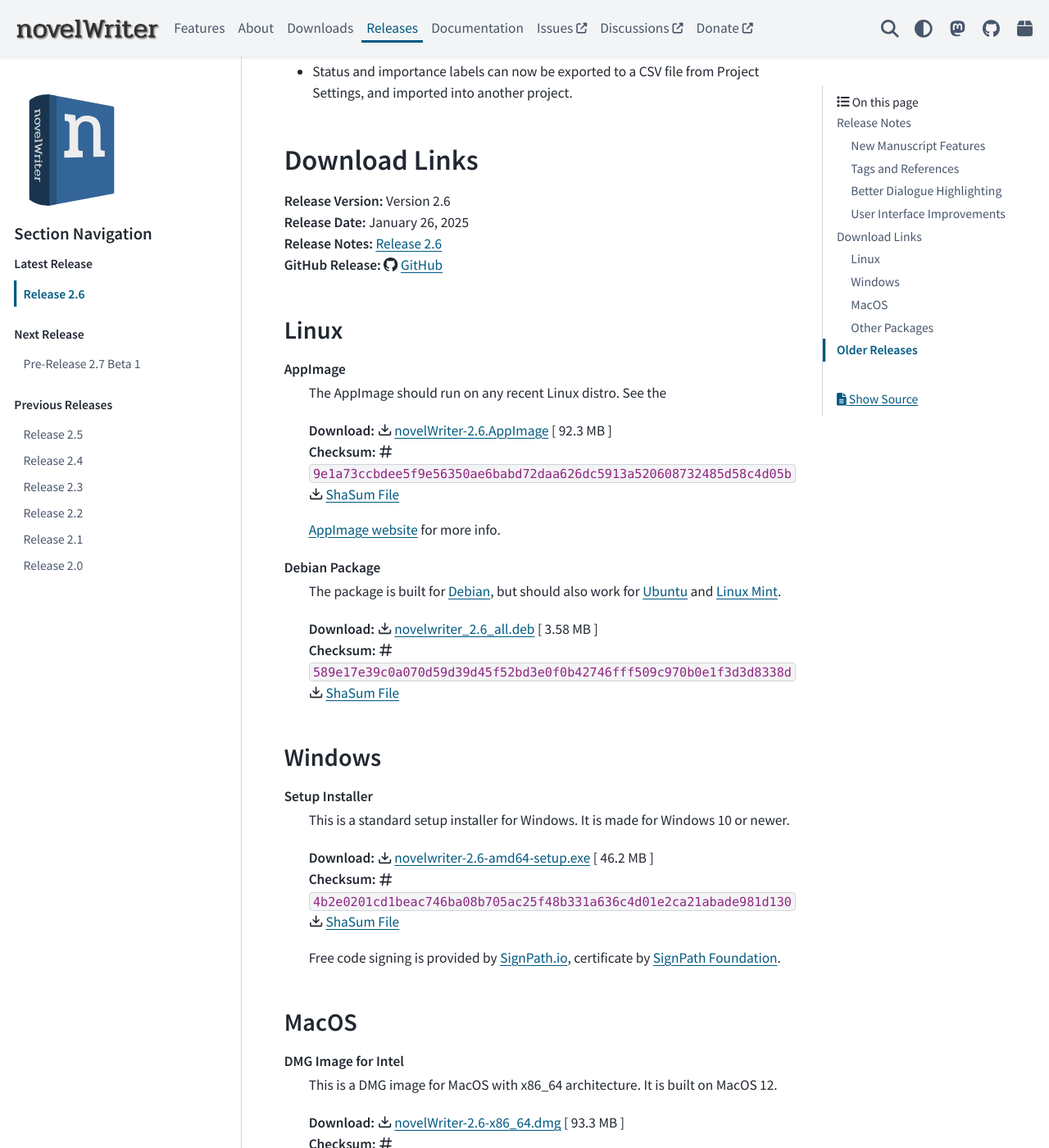
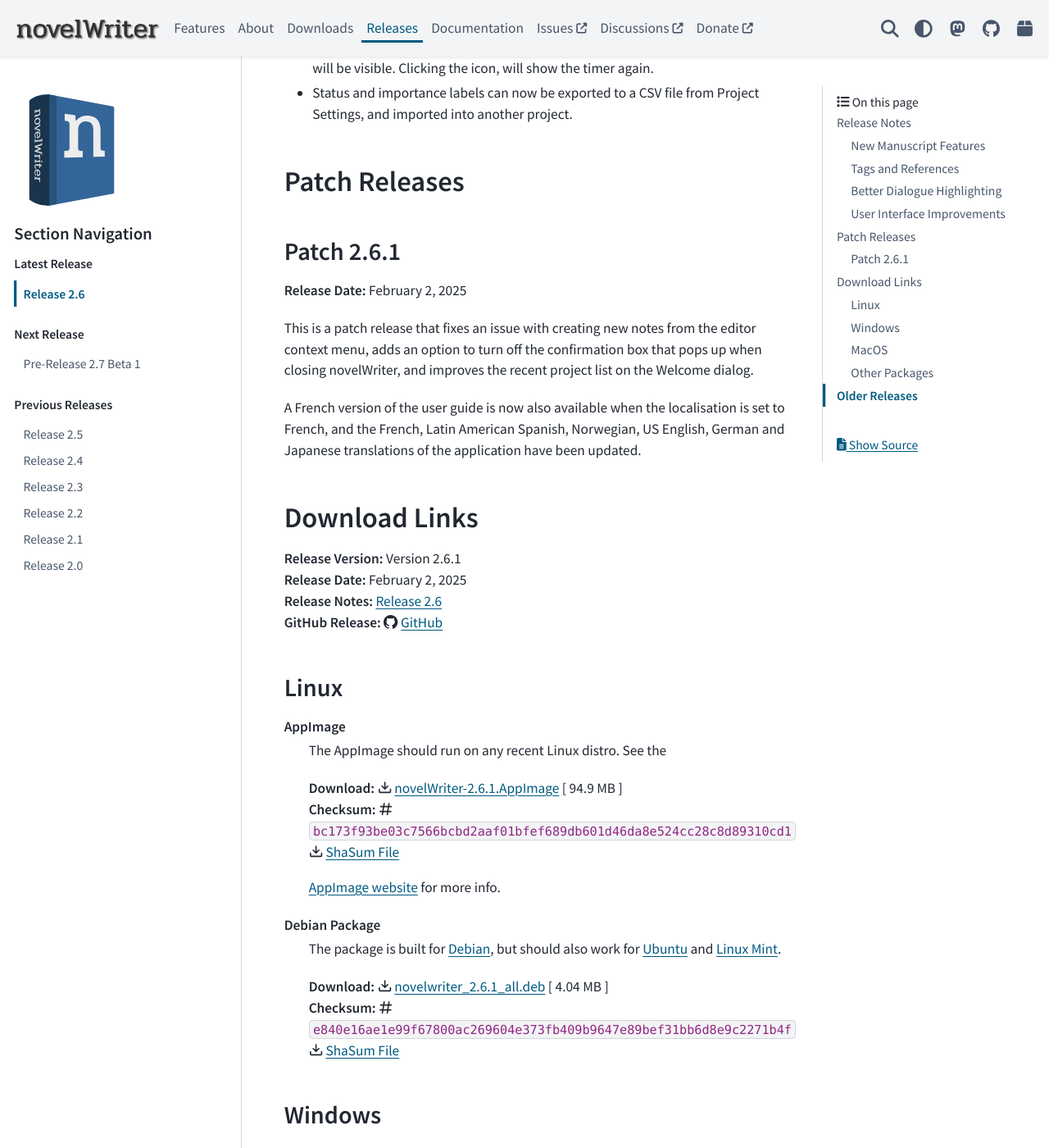
Before and after one commit to vkbo/novelWriter.io, a Sphinx documentation site: the page built from source/releases/release_2_6.rst, in a window 1280 px wide and 1400 px high, scrolled down 3559 px. Shown: the whole window at 82% size. Built offline with Sphinx 7.4.7 and the PyData theme 0.15.4, drawn with Linux system fonts in a browser that asks for light colours; some of the changed text lies outside the part shown.

Commit message:
Release 2.6.1

```diff
--- a/source/docs/index.rst
+++ b/source/docs/index.rst
@@ -4,9 +4,9 @@
 Documentation
 *************
 
-| **Release Version:** 2.6
-| **Release Date:** Sunday, 26 January 2025
-| **Docs Updated:** Sunday, 26 January 2025
+| **Release Version:** 2.6.1
+| **Release Date:** Sunday, 2 February 2025
+| **Docs Updated:** Sunday, 2 February 2025
 
 **PDF:** :download:`novelWriter-2.6.pdf <../about/novelWriter-2.6.pdf>` [ :ref:`Older Versions <main_about_docs>` ]
 
--- a/source/generated/download_release.rst
+++ b/source/generated/download_release.rst
@@ -6,10 +6,10 @@
 .. _SignPath.io: https://about.signpath.io/
 .. _SignPath Foundation: https://signpath.org/
 
-| **Release Version:** Version 2.6
-| **Release Date:** January 26, 2025
+| **Release Version:** Version 2.6.1
+| **Release Date:** February 2, 2025
 | **Release Notes:** :ref:`main_release_2_6`
-| **GitHub Release:** :octicon:`mark-github` `GitHub <https://github.com/vkbo/novelWriter/releases/tag/v2.6>`__
+| **GitHub Release:** :octicon:`mark-github` `GitHub <https://github.com/vkbo/novelWriter/releases/tag/v2.6.1>`__
 
 Linux
 -----
@@ -17,16 +17,16 @@
 **AppImage**
    The AppImage should run on any recent Linux distro. See the
 
-   | **Download:** :octicon:`download` `novelWriter-2.6.AppImage <https://github.com/vkbo/novelWriter/releases/download/v2.6/novelWriter-2.6.AppImage>`__ [ 92.3 MB ]
-   | **Checksum:** :octicon:`hash` ``9e1a73ccbdee5f9e56350ae6babd72daa626dc5913a520608732485d58c4d05b`` :octicon:`download` `ShaSum File <https://github.com/vkbo/novelWriter/releases/download/v2.6/novelWriter-2.6.AppImage.sha256>`__
+   | **Download:** :octicon:`download` `novelWriter-2.6.1.AppImage <https://github.com/vkbo/novelWriter/releases/download/v2.6.1/novelWriter-2.6.1.AppImage>`__ [ 94.9 MB ]
+   | **Checksum:** :octicon:`hash` ``bc173f93be03c7566bcbd2aaf01bfef689db601d46da8e524cc28c8d89310cd1`` :octicon:`download` `ShaSum File <https://github.com/vkbo/novelWriter/releases/download/v2.6.1/novelWriter-2.6.1.AppImage.sha256>`__
 
    `AppImage website`_ for more info.
 
 **Debian Package**
    The package is built for Debian_, but should also work for Ubuntu_ and `Linux Mint`_.
 
-   | **Download:** :octicon:`download` `novelwriter_2.6_all.deb <https://github.com/vkbo/novelWriter/releases/download/v2.6/novelwriter_2.6_all.deb>`__ [ 3.58 MB ]
-   | **Checksum:** :octicon:`hash` ``589e17e39c0a070d59d39d45f52bd3e0f0b42746fff509c970b0e1f3d3d8338d`` :octicon:`download` `ShaSum File <https://github.com/vkbo/novelWriter/releases/download/v2.6/novelwriter_2.6_all.deb.sha256>`__
+   | **Download:** :octicon:`download` `novelwriter_2.6.1_all.deb <https://github.com/vkbo/novelWriter/releases/download/v2.6.1/novelwriter_2.6.1_all.deb>`__ [ 4.04 MB ]
+   | **Checksum:** :octicon:`hash` ``e840e16ae1e99f67800ac269604e373fb409b9647e89bef31bb6d8e9c2271b4f`` :octicon:`download` `ShaSum File <https://github.com/vkbo/novelWriter/releases/download/v2.6.1/novelwriter_2.6.1_all.deb.sha256>`__
 
 
 Windows
@@ -35,8 +35,8 @@
 **Setup Installer**
    This is a standard setup installer for Windows. It is made for Windows 10 or newer.
 
-   | **Download:** :octicon:`download` `novelwriter-2.6-amd64-setup.exe <https://github.com/vkbo/novelWriter/releases/download/v2.6/novelwriter-2.6-amd64-setup.exe>`__ [ 46.2 MB ]
-   | **Checksum:** :octicon:`hash` ``4b2e0201cd1beac746ba08b705ac25f48b331a636c4d01e2ca21abade981d130`` :octicon:`download` `ShaSum File <https://github.com/vkbo/novelWriter/releases/download/v2.6/novelwriter-2.6-amd64-setup.exe.sha256>`__
+   | **Download:** :octicon:`download` `novelwriter-2.6.1-amd64-setup.exe <https://github.com/vkbo/novelWriter/releases/download/v2.6.1/novelwriter-2.6.1-amd64-setup.exe>`__ [ 48.8 MB ]
+   | **Checksum:** :octicon:`hash` ``1bf0f01d1cc7ee59d415b18e1b82c352f9bffdf7d5db44aa46f05b1be33e2780`` :octicon:`download` `ShaSum File <https://github.com/vkbo/novelWriter/releases/download/v2.6.1/novelwriter-2.6.1-amd64-setup.exe.sha256>`__
 
    Free code signing is provided by `SignPath.io`_, certificate by `SignPath Foundation`_.
 
@@ -47,15 +47,15 @@
 **DMG Image for Intel**
    This is a DMG image for MacOS with x86_64 architecture. It is built on MacOS 12.
 
-   | **Download:** :octicon:`download` `novelWriter-2.6-x86_64.dmg <https://github.com/vkbo/novelWriter/releases/download/v2.6/novelWriter-2.6-x86_64.dmg>`__ [ 93.3 MB ]
-   | **Checksum:** :octicon:`hash` ``5212c6e986976301e6b5eb7c29416d5cb63c40d21733f054ab40f75e8376bf8e`` :octicon:`download` `ShaSum File <https://github.com/vkbo/novelWriter/releases/download/v2.6/novelWriter-2.6-x86_64.dmg.sha256>`__
+   | **Download:** :octicon:`download` `novelWriter-2.6.1-x86_64.dmg <https://github.com/vkbo/novelWriter/releases/download/v2.6.1/novelWriter-2.6.1-x86_64.dmg>`__ [ 95.8 MB ]
+   | **Checksum:** :octicon:`hash` ``a501901a1049e032c9f726e154ffac83e54cd858127650ff0a8c87e2305c367f`` :octicon:`download` `ShaSum File <https://github.com/vkbo/novelWriter/releases/download/v2.6.1/novelWriter-2.6.1-x86_64.dmg.sha256>`__
 
 
 **DMG Image for Apple Silicon (M1)**
    This is a DMG image for MacOS with aarch64 architecture. It is built on MacOS 14.
 
-   | **Download:** :octicon:`download` `novelWriter-2.6-aarch64.dmg <https://github.com/vkbo/novelWriter/releases/download/v2.6/novelWriter-2.6-aarch64.dmg>`__ [ 88.1 MB ]
-   | **Checksum:** :octicon:`hash` ``488da1be890a0a38acc07fea743791e3624863f079d94b2cff7049919df922ab`` :octicon:`download` `ShaSum File <https://github.com/vkbo/novelWriter/releases/download/v2.6/novelWriter-2.6-aarch64.dmg.sha256>`__
+   | **Download:** :octicon:`download` `novelWriter-2.6.1-aarch64.dmg <https://github.com/vkbo/novelWriter/releases/download/v2.6.1/novelWriter-2.6.1-aarch64.dmg>`__ [ 90.7 MB ]
+   | **Checksum:** :octicon:`hash` ``ace2e1cd3333cf4bb7b9c69cbf8763627a984106fa697e1f1cc42e617aafe973`` :octicon:`download` `ShaSum File <https://github.com/vkbo/novelWriter/releases/download/v2.6.1/novelWriter-2.6.1-aarch64.dmg.sha256>`__
 
 
 Other Packages
@@ -64,11 +64,11 @@
 **Python Wheel**
    The Wheel package can be installed with ``pip install <file_path>``.
 
-   | **Download:** :octicon:`download` `novelWriter-2.6-py3-none-any.whl <https://github.com/vkbo/novelWriter/releases/download/v2.6/novelWriter-2.6-py3-none-any.whl>`__ [ 4.10 MB ]
-   | **Checksum:** :octicon:`hash` ``ff2f91a5eb2d0652e267402d1fd45a94cad274da3094c361c530b6e92510f077`` :octicon:`download` `ShaSum File <https://github.com/vkbo/novelWriter/releases/download/v2.6/novelWriter-2.6-py3-none-any.whl.sha256>`__
+   | **Download:** :octicon:`download` `novelWriter-2.6.1-py3-none-any.whl <https://github.com/vkbo/novelWriter/releases/download/v2.6.1/novelWriter-2.6.1-py3-none-any.whl>`__ [ 6.68 MB ]
+   | **Checksum:** :octicon:`hash` ``fe6a500a5bebe2ff042e83a0cac258b8dce2d0bb0ba4a8dda669f02696130f5b`` :octicon:`download` `ShaSum File <https://github.com/vkbo/novelWriter/releases/download/v2.6.1/novelWriter-2.6.1-py3-none-any.whl.sha256>`__
 
 **Source Code**
 The source code packages are archived files of the entire source code. See also the `novelWriter Repository`_.
 
-| **Download:** :octicon:`download` `novelWriter-2.6.zip <https://api.github.com/repos/vkbo/novelWriter/zipball/v2.6>`__
-| **Download:** :octicon:`download` `novelWriter-2.6.tar.gz <https://api.github.com/repos/vkbo/novelWriter/tarball/v2.6>`__
+| **Download:** :octicon:`download` `novelWriter-2.6.1.zip <https://api.github.com/repos/vkbo/novelWriter/zipball/v2.6.1>`__
+| **Download:** :octicon:`download` `novelWriter-2.6.1.tar.gz <https://api.github.com/repos/vkbo/novelWriter/tarball/v2.6.1>`__
--- a/source/releases/index.rst
+++ b/source/releases/index.rst
@@ -42,8 +42,8 @@
      - Status
    * - :ref:`main_release_2_6`
      - 2025-01-26
-     - N/A
-     - N/A
+     - 2.6.1
+     - 2025-02-02
      - Latest Release: :ref:`Download <main_download>`
    * - :ref:`main_release_2_5`
      - 2024-07-10
--- a/source/releases/release_2_6.rst
+++ b/source/releases/release_2_6.rst
@@ -6,6 +6,7 @@
 ***********
 
 | **Release Date:** January 26, 2025
+| **Patches:** :ref:`2.6.1 <main_release_2_6_1>`
 
 .. _Issues: https://github.com/vkbo/novelWriter/issues
 
@@ -116,6 +117,23 @@
 * Status and importance labels can now be exported to a CSV file from Project Settings, and imported into another project.
 
 
+Patch Releases
+==============
+
+.. _main_release_2_6_1:
+
+Patch 2.6.1
+-----------
+
+**Release Date:** February 2, 2025
+
+This is a patch release that fixes an issue with creating new notes from the editor context menu, adds an option to turn off the
+confirmation box that pops up when closing novelWriter, and improves the recent project list on the Welcome dialog.
+
+A French version of the user guide is now also available when the localisation is set to French, and the French, Latin American
+Spanish, Norwegian, US English, German and Japanese translations of the application have been updated.
+
+
 Download Links
 ==============
 
@@ -127,6 +145,7 @@
 
 Past release packages are available for download on `GitHub <https://github.com/vkbo/novelWriter/releases>`__.
 
+| :octicon:`mark-github` `Download Release 2.6 <https://github.com/vkbo/novelWriter/releases/tag/v2.6>`__
 | :octicon:`mark-github` `Download Release 2.6 RC 1 <https://github.com/vkbo/novelWriter/releases/tag/v2.6rc1>`__
 | :octicon:`mark-github` `Download Release 2.6 Beta 2 <https://github.com/vkbo/novelWriter/releases/tag/v2.6b2>`__
 | :octicon:`mark-github` `Download Release 2.6 Beta 1 <https://github.com/vkbo/novelWriter/releases/tag/v2.6b1>`__
--- a/source/settings.json
+++ b/source/settings.json
@@ -1,3 +1,3 @@
 {
-  "docVersion": "2.6"
+  "docVersion": "2.6.1"
 }
```
Also changed, not shown: source/_extra/release-latest.json (+12 -12 lines), source/generated/checksum_block.rst (+14 -14 lines), source/generated/download_block.rst (+6 -6 lines), 1 other file.
